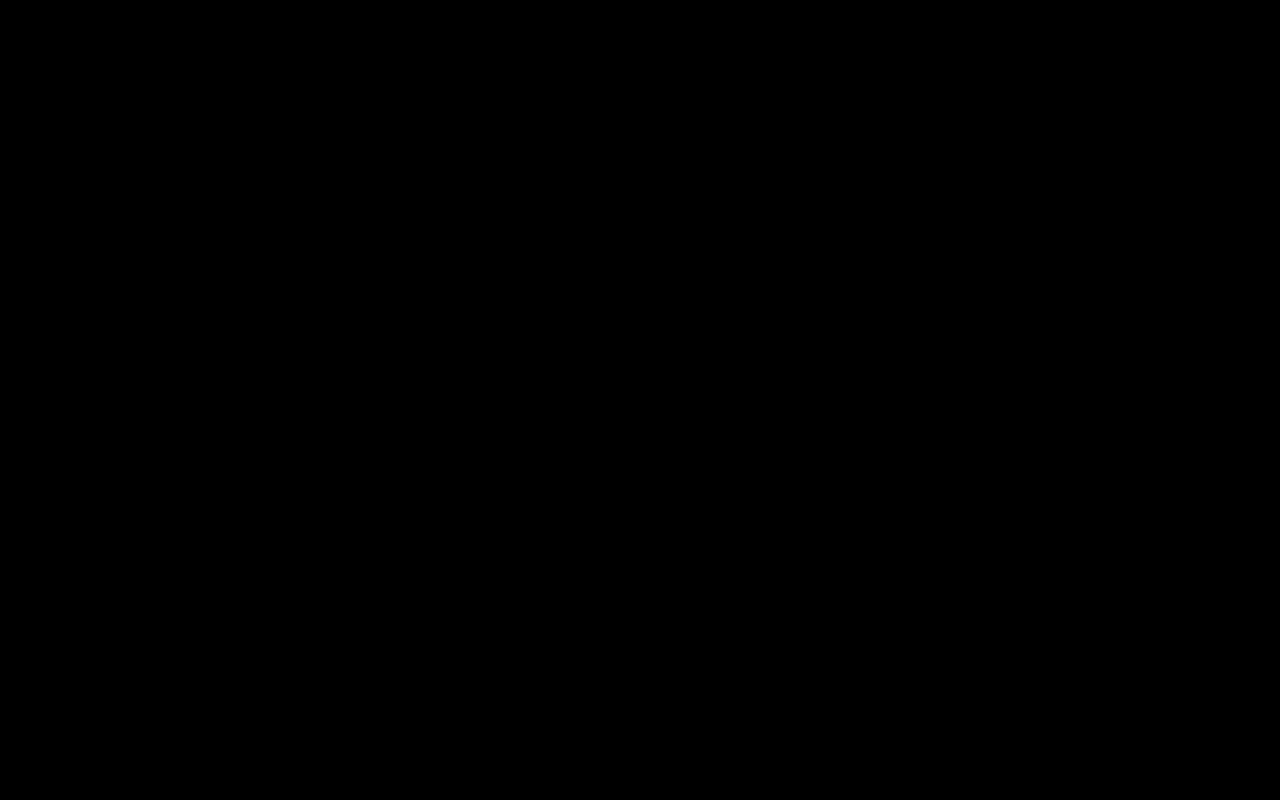
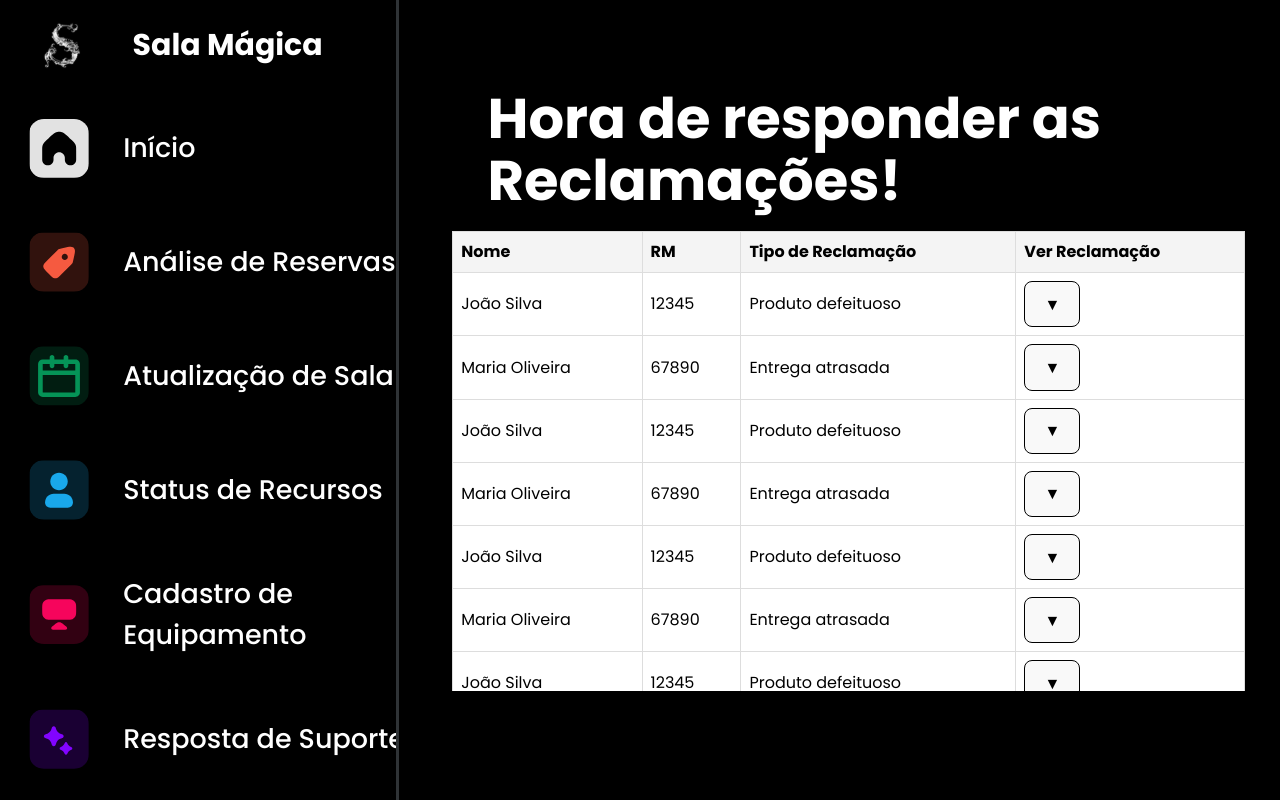
Before and after one commit to JoaoMotaSilva10/SalaMagicaFront, a React (Vite) app: page /Suporte in a window 1280 px wide. Before the commit this address had no page. Built offline with nearby package versions, Linux system fonts and the light colour scheme.

Commit message:
quase terminada pagina de suporte

```diff
--- a/src/Home/Maincontent.css
+++ b/src/Home/Maincontent.css
@@ -11,7 +11,7 @@
 
 
 .teste{
-  margin-top: 3%;
+  margin-top: 7%;
   margin-right: 3%;
 
 }
@@ -41,9 +41,10 @@
 
   .image-gallery img {
     flex: 1;
-    width: 40%;
+    width: 95%;
+    height: 100%;
     border-radius: 30px;
-    margin-left: 2%;
+    margin-left: 4%;
     overflow: hidden;
     margin-top: 30px;
     transition: transform 0.3s ease-in-out;
@@ -60,3 +61,7 @@
   justify-content: space-between;
   align-items: center;
 }
+
+
+
+.pfv{width: 10000px;}
--- a/src/Home/Maincontent.jsx
+++ b/src/Home/Maincontent.jsx
@@ -16,9 +16,9 @@ function MainContent() {
       </div>
       <h1 className="tente">Gerente!</h1>
       <div className="image-gallery">
-      <img src={im2} classname="img1"/>
-      <img src={im1}/>
-      <img src={im3}/>
+      <Link to={'/CadastroSala'} className="pfv"><img src={im2} /> </Link>
+      <Link to={'/CadastroSala'} className="pfv"><img src={im1} /> </Link>
+      <Link to={'/Reservas'} className="pfv"><img src={im3} /> </Link>
       </div>
     </div>
   );
--- a/src/Sidebar/AppRoutes.jsx
+++ b/src/Sidebar/AppRoutes.jsx
@@ -3,6 +3,7 @@ import Home from "../Home/Home";
 import Login from "../Login/Login";
 import Cadastro from "../CadastroSala/CadastroSala"
 import Reservas from "../AnaliseReservas/AnaliseReservas"
+import Suporte from "../Suporte/Suporte"
 import { BrowserRouter as Router, Route, Routes } from "react-router-dom";
 
 const AppRoutes = () => {
@@ -13,6 +14,7 @@ const AppRoutes = () => {
         <Route path="/Login" element={<Login />} />
         <Route path="/CadastroSala" element={<Cadastro />} />
         <Route path="/Reservas" element={<Reservas />} />
+        <Route path="/Suporte" element={<Suporte />} />
       </Routes>
     </Router>
   );
--- a/src/Sidebar/Sidebar.css
+++ b/src/Sidebar/Sidebar.css
@@ -1,5 +1,5 @@
 .sidebar {
-    width: 30%;
+    width: 33%;
     height: 100%;
     padding: 10px;
     display: flex;
--- a/src/Sidebar/Sidebar.jsx
+++ b/src/Sidebar/Sidebar.jsx
@@ -33,8 +33,8 @@ function Sidebar() {
         <Link to={'/Login'} className="custom-button"> <li>
         <img src={adminIcon}></img>  <i className="icon-admin"></i> Cadastro de Equipamento
         </li></Link>
-        <Link to={'/Login'} className="custom-button"><li>
-        <img src={roomIcon}></img>  <i className="icon-suporte"></i> Suporte
+        <Link to={'/Suporte'} className="custom-button"><li>
+        <img src={roomIcon}></img>  <i className="icon-suporte"></i> Resposta de Suporte
         </li></Link>
         <Link to={'/Login'} className="custom-button"><li>
         <img src={roomIcon}></img>  <i className="icon-suporte"></i> Cadastro de gerenciadores
--- /dev/null
+++ b/src/Suporte/MainSuporte.css
@@ -0,0 +1,45 @@
+@import url('https://fonts.googleapis.com/css2?family=Poppins:ital,wght@0,100;0,200;0,300;0,400;0,500;0,600;0,700;0,800;0,900;1,100;1,200;1,300;1,400;1,500;1,600;1,700;1,800;1,900&display=swap');
+
+.container {
+    width: 73vw;
+  }
+
+  .table-wrapper {
+    max-height: 60%; /* Defina a altura máxima conforme necessário */
+    overflow-y: auto; /* Adiciona uma barra de rolagem vertical */
+  }
+
+.hora{
+    margin-left: 10%;
+    margin-top: 10%;
+    font-family: "Poppins";
+    font-weight: 700;
+    font-size: 350%;
+}
+  .support-table {
+    width: 90%;
+    border-collapse: collapse;
+    overflow-x: auto;
+  }
+
+  .support-table th,
+  .support-table td {
+    border: 1px solid #ddd;
+    padding: 8px;
+  }
+
+  .support-table th {
+    background-color: #f4f4f4;
+    text-align: left;
+  }
+
+  .reclamacao-details {
+    padding: 10px;
+    background-color: white;
+    color: black;
+  }
+
+  .seta{
+    border: black 1px solid;
+    color: black;
+  }
--- /dev/null
+++ b/src/Suporte/MainSuporte.jsx
@@ -0,0 +1,75 @@
+
+import React, { useState } from 'react';
+import './MainSuporte.css';
+
+const MainSuporte = () => {
+  const [expandedRow, setExpandedRow] = useState(null);
+
+
+  const data = [
+    { id: 1, nome: 'João Silva', rm: '12345', tipoReclamacao: 'Produto defeituoso', reclamacao: 'O produto chegou com defeito e não funciona.' },
+    { id: 2, nome: 'Maria Oliveira', rm: '67890', tipoReclamacao: 'Entrega atrasada', reclamacao: 'O produto foi entregue com uma semana de atraso.' },
+    { id: 1, nome: 'João Silva', rm: '12345', tipoReclamacao: 'Produto defeituoso', reclamacao: 'O produto chegou com defeito e não funciona.' },
+    { id: 2, nome: 'Maria Oliveira', rm: '67890', tipoReclamacao: 'Entrega atrasada', reclamacao: 'O produto foi entregue com uma semana de atraso.' },
+    { id: 1, nome: 'João Silva', rm: '12345', tipoReclamacao: 'Produto defeituoso', reclamacao: 'O produto chegou com defeito e não funciona.' },
+    { id: 2, nome: 'Maria Oliveira', rm: '67890', tipoReclamacao: 'Entrega atrasada', reclamacao: 'O produto foi entregue com uma semana de atraso.' },
+    { id: 1, nome: 'João Silva', rm: '12345', tipoReclamacao: 'Produto defeituoso', reclamacao: 'O produto chegou com defeito e não funciona.' },
+    { id: 2, nome: 'Maria Oliveira', rm: '67890', tipoReclamacao: 'Entrega atrasada', reclamacao: 'O produto foi entregue com uma semana de atraso.' },
+    { id: 1, nome: 'João Silva', rm: '12345', tipoReclamacao: 'Produto defeituoso', reclamacao: 'O produto chegou com defeito e não funciona.' },
+    { id: 2, nome: 'Maria Oliveira', rm: '67890', tipoReclamacao: 'Entrega atrasada', reclamacao: 'O produto foi entregue com uma semana de atraso.' },
+    { id: 1, nome: 'João Silva', rm: '12345', tipoReclamacao: 'Produto defeituoso', reclamacao: 'O produto chegou com defeito e não funciona.' },
+    { id: 2, nome: 'Maria Oliveira', rm: '67890', tipoReclamacao: 'Entrega atrasada', reclamacao: 'O produto foi entregue com uma semana de atraso.' },
+    { id: 1, nome: 'João Silva', rm: '12345', tipoReclamacao: 'Produto defeituoso', reclamacao: 'O produto chegou com defeito e não funciona.' },
+    { id: 2, nome: 'Maria Oliveira', rm: '67890', tipoReclamacao: 'Entrega atrasada', reclamacao: 'O produto foi entregue com uma semana de atraso.' },
+
+  ];
+
+  const handleToggle = (id) => {
+    setExpandedRow(expandedRow === id ? null : id);
+  };
+
+  return (
+    <div className="container">
+        <h1 className="hora">Hora de responder as Reclamações!</h1>
+        <div className="table-wrapper">
+      <table className="support-table">
+        <thead>
+          <tr>
+            <th>Nome</th>
+            <th>RM</th>
+            <th>Tipo de Reclamação</th>
+            <th>Ver Reclamação</th>
+          </tr>
+        </thead>
+        <tbody>
+          {data.map(item => (
+            <React.Fragment key={item.id}>
+              <tr>
+                <td>{item.nome}</td>
+                <td>{item.rm}</td>
+                <td>{item.tipoReclamacao}</td>
+                <td>
+                  <button className="seta" onClick={() => handleToggle(item.id)}>
+                    {expandedRow === item.id ? '▲' : '▼'}
+                  </button>
+                </td>
+              </tr>
+              {expandedRow === item.id && (
+                <tr>
+                  <td colSpan="4">
+                    <div className="reclamacao-details">
+                      {item.reclamacao}
+                    </div>
+                  </td>
+                </tr>
+              )}
+            </React.Fragment>
+          ))}
+        </tbody>
+      </table>
+    </div>
+    </div>
+  );
+};
+
+export default MainSuporte;
--- /dev/null
+++ b/src/Suporte/Suporte.jsx
@@ -0,0 +1,15 @@
+import '../App.css';
+import React from 'react';
+import Sidebar from '../Sidebar/Sidebar';
+import MainSuporte from './MainSuporte';
+
+function Suporte() {
+  return (
+    <div className="app-container">
+    <Sidebar />
+    <MainSuporte />
+  </div>
+  );
+}
+
+export default Suporte;
```
